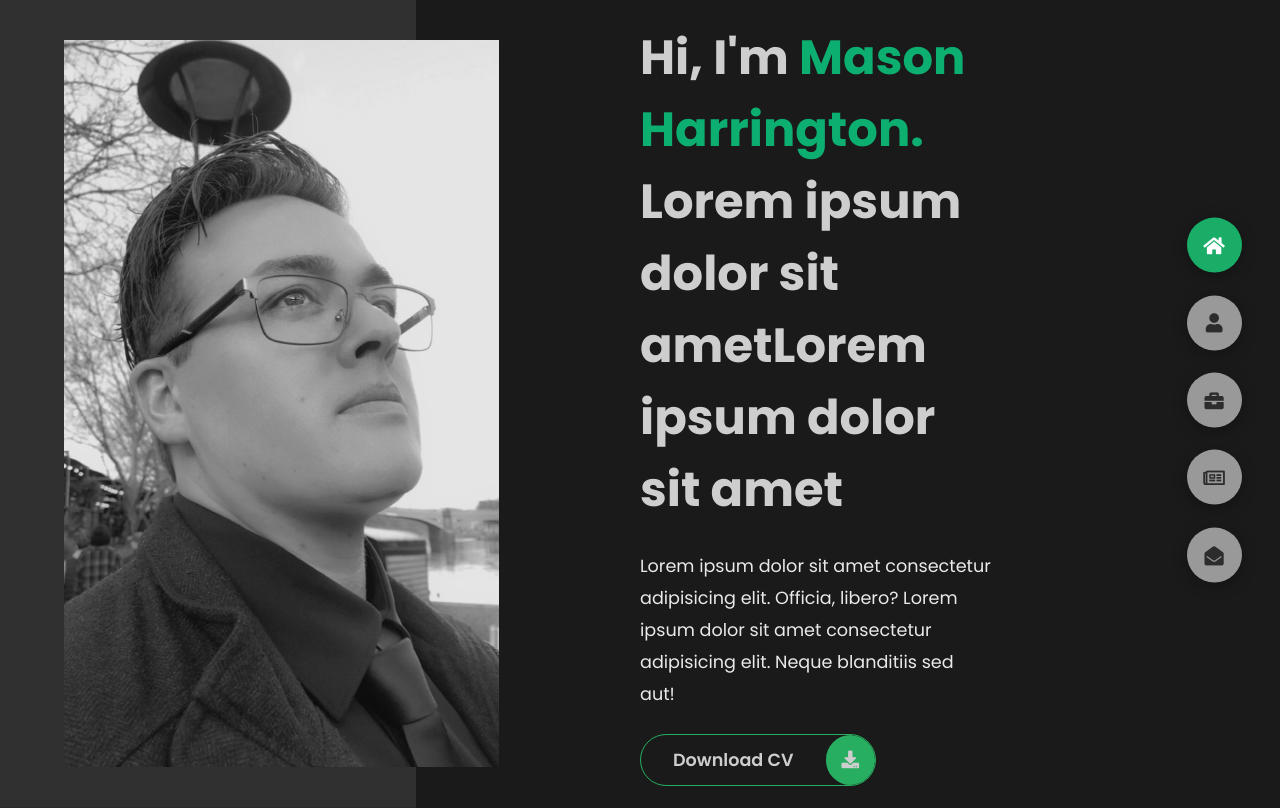
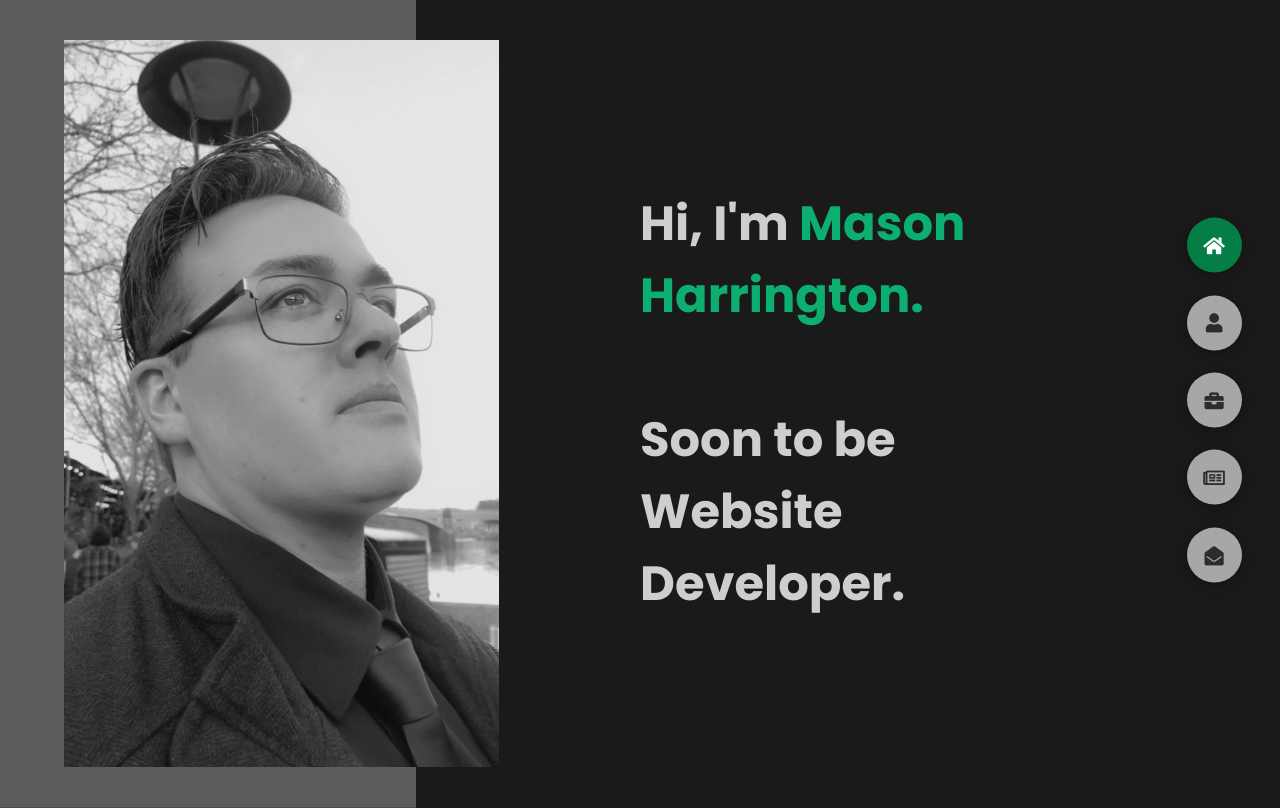
Before and after one commit to Pengu92/my-website, a plain HTML site: page index.html in a window 1280 px wide. Drawn offline with Linux system fonts and the light colour scheme.

Commit message:
add styles/styles.css, connect to index.html

```diff
--- a/index.html
+++ b/index.html
@@ -22,17 +22,10 @@
             </div>
             <div class="right-header">
                 <h1 class="name">
-                    Hi, I'm <span>Mason Harrington.</span>
-                    Lorem ipsum dolor sit ametLorem ipsum dolor sit amet
+                    Hi, I'm <span>Mason Harrington.</span><br>
+                    <br>
+                    Soon to be Website Developer.</br>
                 </h1>
-                <p>
-                    Lorem ipsum dolor sit amet consectetur adipisicing elit. Officia, libero?
-                    Lorem ipsum dolor sit amet consectetur adipisicing elit. Neque blanditiis sed aut!
-                </p>
-                <div class="btn-con">
-                    <a href="" class="main-btn">
-                        <span class="btn-text">Download CV</span>
-                        <span class="btn-icon"><i class="fas fa-download"></i></span>
                     </a>
                 </div>
             </div>
@@ -43,12 +36,17 @@
             <div class="main-title">
               <h2>About <span>me</span></h2>
             </div>
+            <br></br>
              <div class="about-container">
                 <div class="left-about">
-                    <h4>Information About me</h4>
+                    <h4>Mason Harrington</h4>
                     <p>
-                      Lorem ipsum dolor sit ametLorem ipsum dolor sit amet<br /><br />Stuff and things
+                      Born and raised in New Zealand, I migrated to Australia at the begginning of Covid (talk about unfortunate timing).
+                     I spent years working in the NZ brewing industry alongside my father and grandfather, but after moving to Australia, I needed a change.
+                     I've been interested in web developement and writing code for a few years now, and with the support of my girlfriend and two puppers, here I am.<br></br>This button doesn't do anything yet.
                     </p>
+                    <div class="btn-con">
+                     <a href="" class="main-btn">
                       <span class="btn-text">Download CV</span>
                       <span class="btn-icon"><i class="fas fa-download"></i></span>
                      </a>
--- a/styles/styles.css
+++ b/styles/styles.css
@@ -6,7 +6,7 @@
 }
 :root {
   --color-primary: #191d2b;
-  --color-secondary: #27AE60;
+  --color-secondary: #27ae6a;
   --color-white: #FFFFFF;
   --color-black: #000;
   --color-grey0: #f8f8f8;
@@ -80,7 +80,7 @@ section {
 .controls .control {
   padding: 1rem;
   cursor: pointer;
-  background-color:rgb(153, 153, 153);
+  background-color:rgb(167, 167, 167);
   width: 55px;
   height: 55px;
   border-radius: 50%;
@@ -96,7 +96,7 @@ section {
   pointer-events: none;
 }
 .controls .active-btn {
-  background-color:rgb(25, 173, 104);
+  background-color:rgb(4, 126, 69);
   transition: all 0.4s ease-in-out;
 }
 .controls .active-btn i {
@@ -145,7 +145,7 @@ section {
   transition: all 0.4s ease-in-out;
   width: 65%;
   height: 100%;
-  background-color:rgb(48, 48, 48);
+  background-color:rgb(92, 92, 92);
   position: absolute;
   left: 0;
   top: 0;
@@ -195,7 +195,7 @@ section {
 
 /*About*/
 .about-container {
-  display:inline
+  display:inline;
   grid-template-columns: repeat(2, 1fr);
   padding-top: 3.5rem;
   padding-bottom: 5rem;
@@ -244,7 +244,7 @@ section {
   padding: 0 2rem;
 }
 .main-btn .btn-icon {
-  background-color: var(--color-secondary);
+  background-color:rgb(26, 179, 120);
   display: flex;
   align-items: center;
   justify-content: center;
@@ -255,7 +255,7 @@ section {
   text-align: center;
 }
 .main-title h2 {
-  position: relative;
+  position:relative
   text-transform: uppercase;
   font-size: 4rem;
   font-weight: 700;
```
Lines whose indentation alone changed are shown as unchanged.
